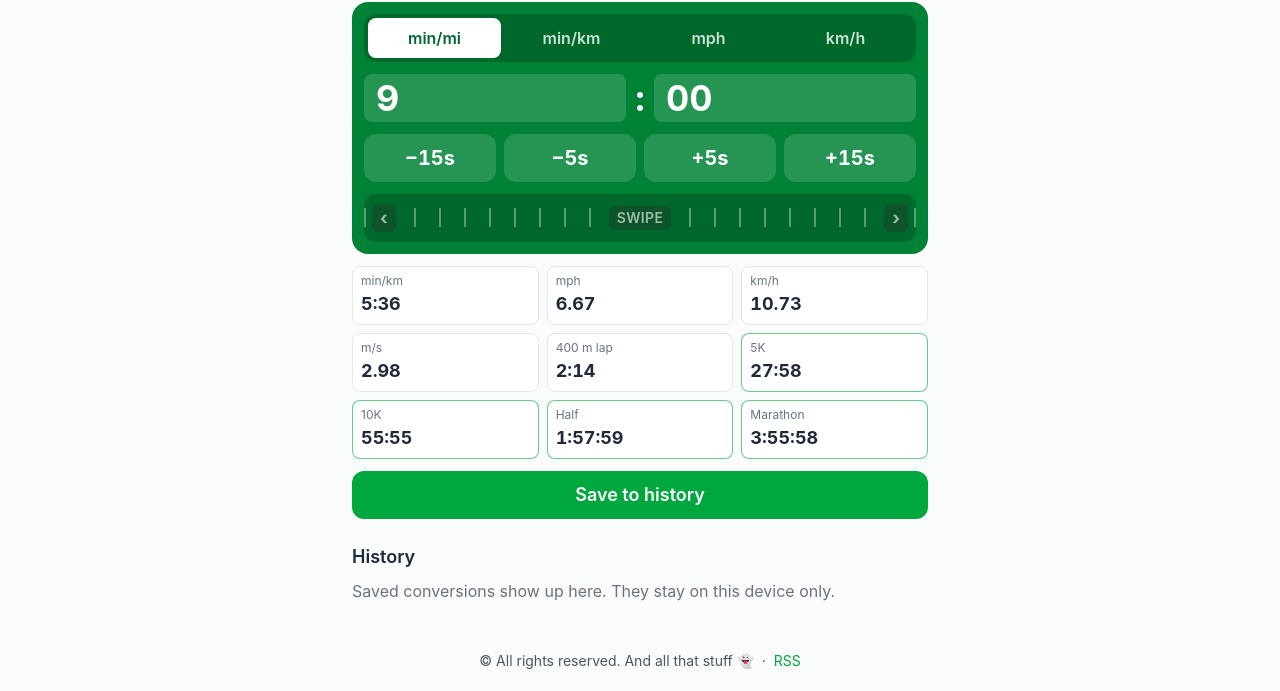
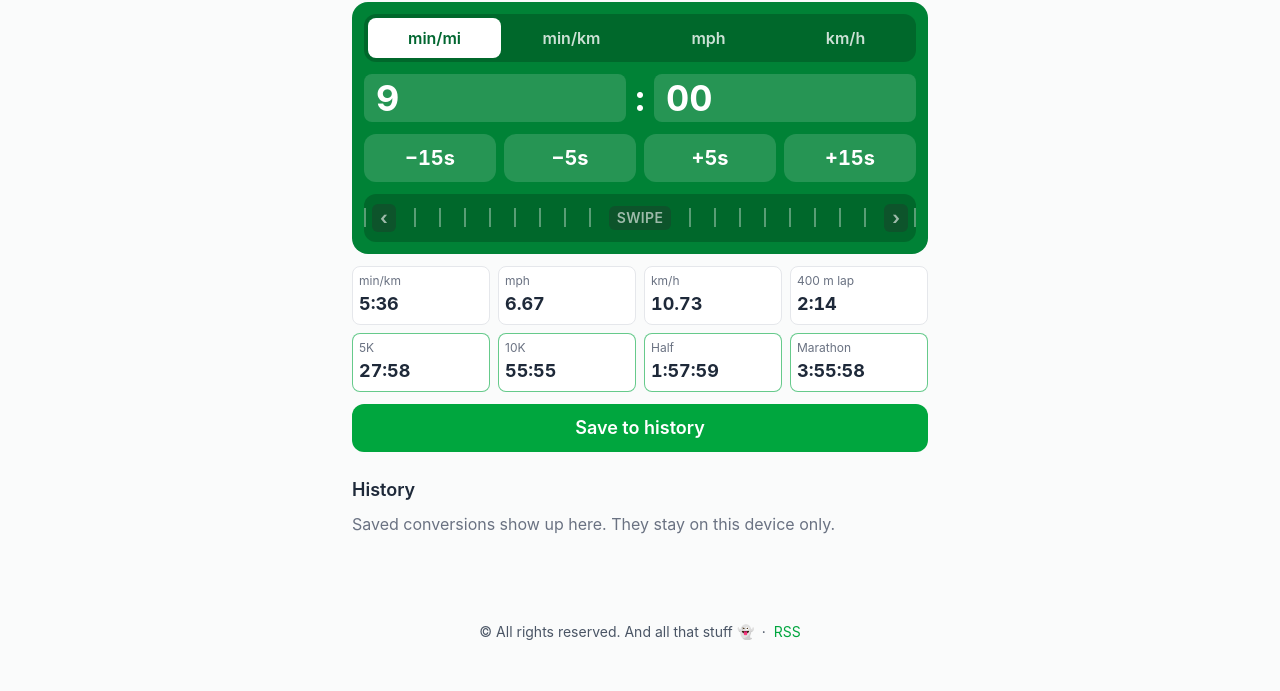
Before and after one commit to pebabion/pebabion.github.io, an Astro site: page /apps/running-converter in a window 1280 px wide. Shown: the part 138-829 px from the top of the page. After the commit the page ends 800 px from the top, so only its background shows below. Built offline with nearby package versions, Linux system fonts and the light colour scheme; Astro itself is replaced by a stand-in of ours.

Commit message:
feat(running-converter): drop m/s, show results in a 4x2 grid
Co-Authored-By: Claude Opus 5.5 <noreply@anthropic.com>

```diff
--- a/src/pages/apps/running-converter/index.astro
+++ b/src/pages/apps/running-converter/index.astro
@@ -7,14 +7,13 @@ const units = [
   { id: "mph", label: "mph" },
   { id: "kmh", label: "km/h" },
 ];
-// Everything below the input sits in one 3-column grid so it fits on a phone
-// screen without scrolling. The tile for the input unit is hidden, leaving 9.
+// Everything below the input sits in one 4-column grid so it fits on a phone
+// screen without scrolling. The tile for the input unit is hidden, leaving 8.
 const results = [
   { id: "mi", label: "min/mi" },
   { id: "km", label: "min/km" },
   { id: "mph", label: "mph" },
   { id: "kmh", label: "km/h" },
-  { id: "ms", label: "m/s" },
   { id: "lap", label: "400 m lap" },
   { id: "5k", label: "5K", race: true },
   { id: "10k", label: "10K", race: true },
@@ -80,18 +79,18 @@ const field =
       </div>
     </section>
 
-    <section class="mt-3 grid grid-cols-3 gap-2" aria-label="Results" aria-live="polite">
+    <section class="mt-3 grid grid-cols-4 gap-1.5 sm:gap-2" aria-label="Results" aria-live="polite">
       {
         results.map((r) => (
           <div
             data-result={r.id}
             class:list={[
-              "rounded-lg border bg-white px-2 py-1.5 dark:bg-secondary-dark-bg",
+              "min-w-0 rounded-lg border bg-white px-1.5 py-1.5 dark:bg-secondary-dark-bg",
               r.race ? "border-green-600/60" : "border-gray-200 dark:border-gray-700",
             ]}
           >
             <span class="block text-xs text-gray-500 dark:text-gray-400">{r.label}</span>
-            <strong data-out={r.id} class="text-lg tabular-nums">–</strong>
+            <strong data-out={r.id} class="text-base tabular-nums sm:text-lg">–</strong>
           </div>
         ))
       }
@@ -172,7 +171,6 @@ const field =
       km: clock(spk),
       mph: (kmh(spk) / KM_PER_MI).toFixed(2),
       kmh: kmh(spk).toFixed(2),
-      ms: (1000 / spk).toFixed(2),
       lap: clock(spk * 0.4),
     };
     for (const [id, km] of Object.entries(RACES_KM)) out[id] = clock(spk * km);
```
